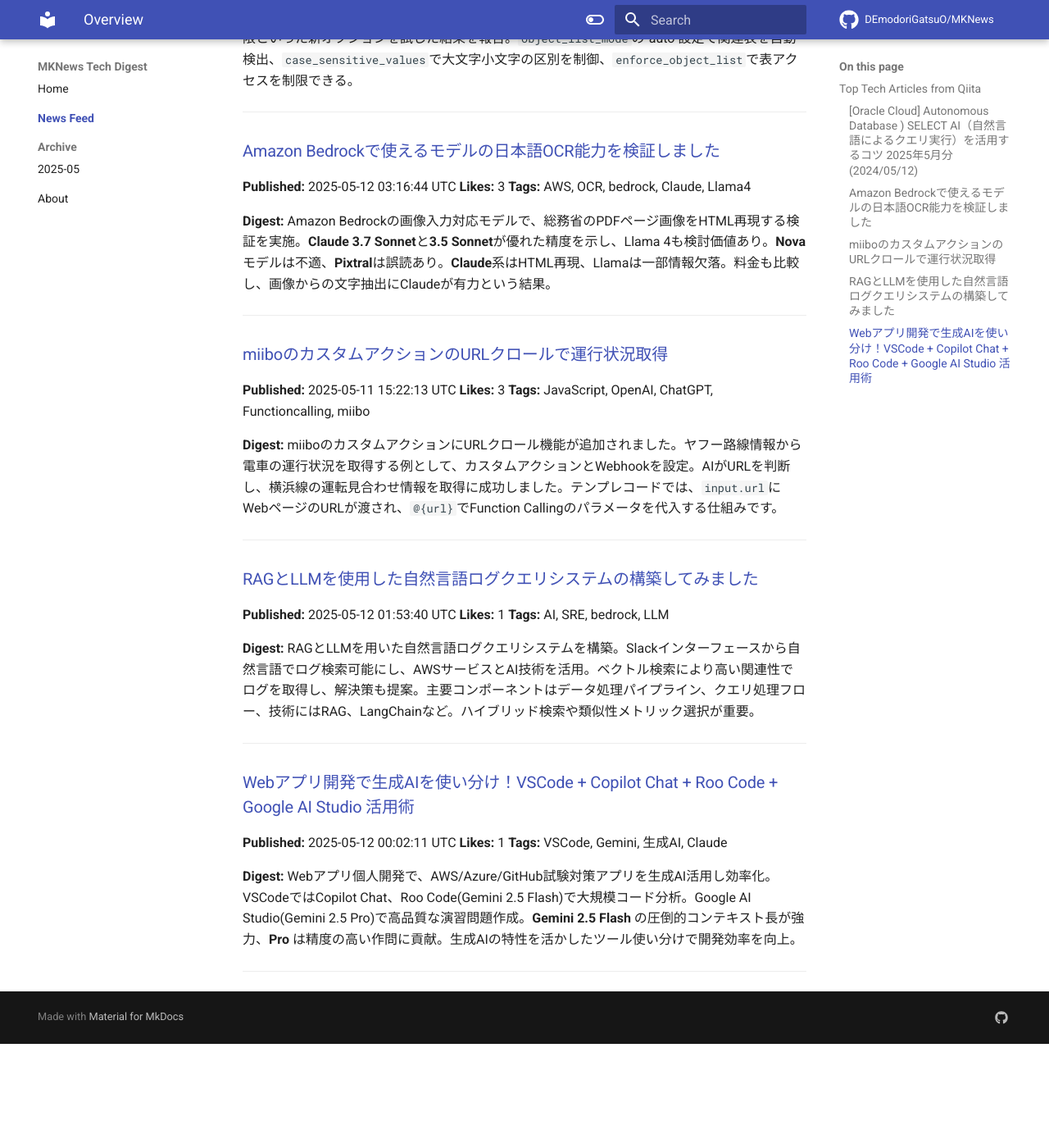
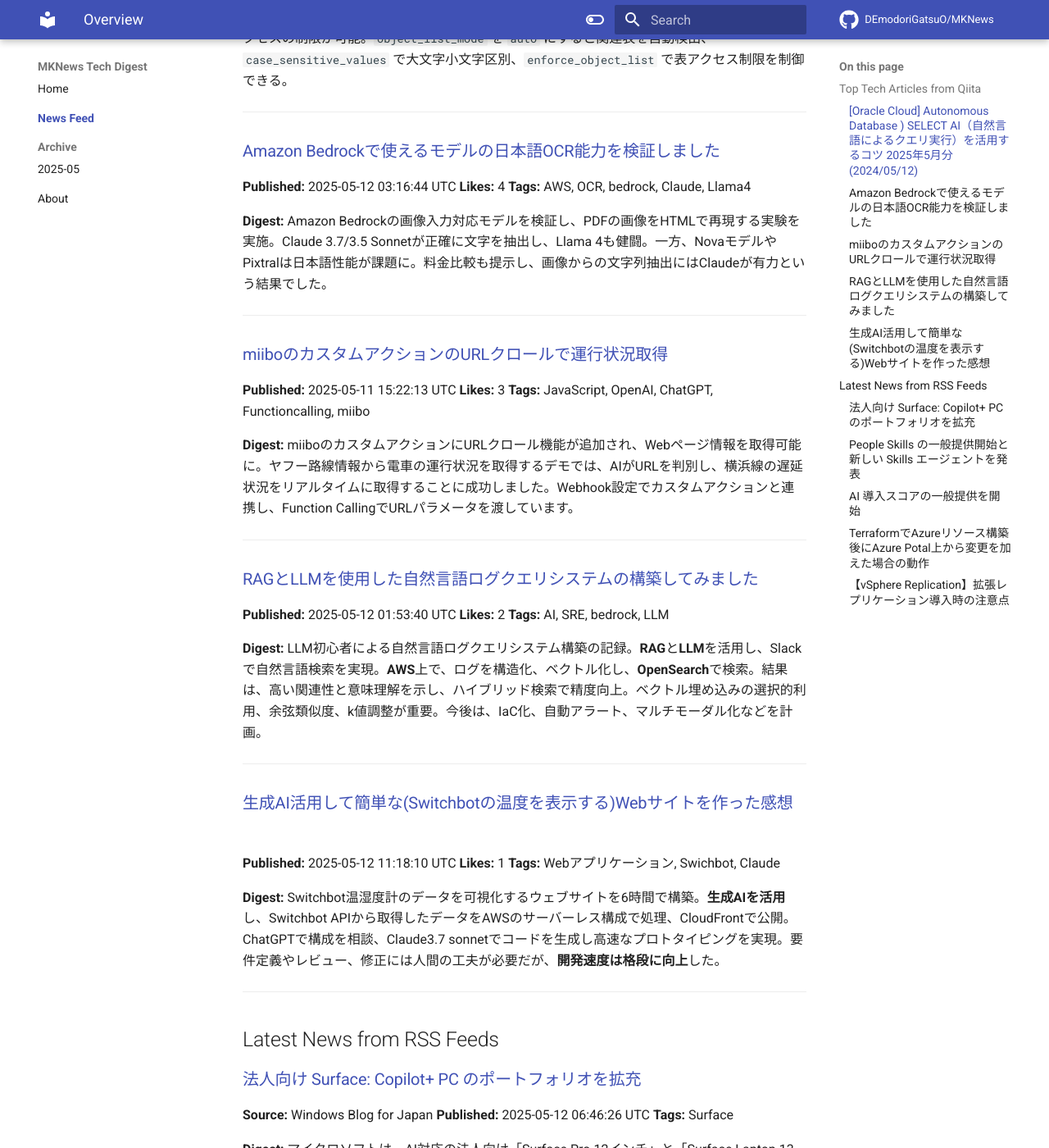
Before and after one commit to DEmodoriGatsuO/MKNews, an MkDocs documentation site: the page built from docs/news/index.md, in a window 1280 px wide and 1400 px high, scrolled down 365 px. Shown: the whole window at 82% size. Built offline with MkDocs 1.6.1 and Material for MkDocs 9.7.7, drawn with Linux system fonts in a browser that asks for light colours; comment, search, counter and statistics services are not loaded; before the commit the page ends 1638 px from its top, so only the background shows below that; some of the changed text lies outside the part shown.

Commit message:
Automated AI Tech Digest - 2025-05-12

```diff
--- a/docs/news/index.md
+++ b/docs/news/index.md
@@ -10,17 +10,17 @@
 **Tags:** oci, autonomous_database, GenerativeAI
 
 **Digest:**
-Oracle CloudのAutonomous Databaseにおける自然言語クエリ実行(SELECT AI)のAIプロファイル作成で、特定のスキーマの表全体、関連表の自動検出、大/小文字区別、表アクセス制限といった新オプションを試した結果を報告。`object_list_mode`の"auto"設定で関連表を自動検出、`case_sensitive_values`で大文字小文字の区別を制御、`enforce_object_list`で表アクセスを制限できる。
+Oracle Cloud Autonomous DatabaseのSELECT AIで、AIプロファイル作成時の新オプションを試した。特定スキーマの表全体を対象、関連表の自動検出、大/小文字区別の設定、表アクセスの制限が可能。`object_list_mode` を `auto` にすると関連表を自動検出、`case_sensitive_values` で大文字小文字区別、`enforce_object_list` で表アクセス制限を制御できる。
 
 ---
 
 ### [Amazon Bedrockで使えるモデルの日本語OCR能力を検証しました](https://qiita.com/moritalous/items/32df8f8872fb08fd8995)
 **Published:** 2025-05-12 03:16:44 UTC
-**Likes:** 3
+**Likes:** 4
 **Tags:** AWS, OCR, bedrock, Claude, Llama4
 
 **Digest:**
-Amazon Bedrockの画像入力対応モデルで、総務省のPDFページ画像をHTML再現する検証を実施。**Claude 3.7 Sonnet**と**3.5 Sonnet**が優れた精度を示し、Llama 4も検討価値あり。**Nova**モデルは不適、**Pixtral**は誤読あり。**Claude**系はHTML再現、Llamaは一部情報欠落。料金も比較し、画像からの文字抽出にClaudeが有力という結果。
+Amazon Bedrockの画像入力対応モデルを検証し、PDFの画像をHTMLで再現する実験を実施。Claude 3.7/3.5 Sonnetが正確に文字を抽出し、Llama 4も健闘。一方、NovaモデルやPixtralは日本語性能が課題に。料金比較も提示し、画像からの文字列抽出にはClaudeが有力という結果でした。
 
 ---
 
@@ -30,26 +30,79 @@
 **Tags:** JavaScript, OpenAI, ChatGPT, Functioncalling, miibo
 
 **Digest:**
-miiboのカスタムアクションにURLクロール機能が追加されました。ヤフー路線情報から電車の運行状況を取得する例として、カスタムアクションとWebhookを設定。AIがURLを判断し、横浜線の運転見合わせ情報を取得に成功しました。テンプレコードでは、`input.url`にWebページのURLが渡され、`@{url}`でFunction Callingのパラメータを代入する仕組みです。
+miiboのカスタムアクションにURLクロール機能が追加され、Webページ情報を取得可能に。ヤフー路線情報から電車の運行状況を取得するデモでは、AIがURLを判別し、横浜線の遅延状況をリアルタイムに取得することに成功しました。Webhook設定でカスタムアクションと連携し、Function CallingでURLパラメータを渡しています。
 
 ---
 
 ### [RAGとLLMを使用した自然言語ログクエリシステムの構築してみました ](https://qiita.com/phandinhloccb/items/3368c44c68999e64f736)
 **Published:** 2025-05-12 01:53:40 UTC
-**Likes:** 1
+**Likes:** 2
 **Tags:** AI, SRE, bedrock, LLM
 
 **Digest:**
-RAGとLLMを用いた自然言語ログクエリシステムを構築。Slackインターフェースから自然言語でログ検索可能にし、AWSサービスとAI技術を活用。ベクトル検索により高い関連性でログを取得し、解決策も提案。主要コンポーネントはデータ処理パイプライン、クエリ処理フロー、技術にはRAG、LangChainなど。ハイブリッド検索や類似性メトリック選択が重要。
+LLM初心者による自然言語ログクエリシステム構築の記録。**RAG**と**LLM**を活用し、Slackで自然言語検索を実現。**AWS**上で、ログを構造化、ベクトル化し、**OpenSearch**で検索。結果は、高い関連性と意味理解を示し、ハイブリッド検索で精度向上。ベクトル埋め込みの選択的利用、余弦類似度、k値調整が重要。今後は、IaC化、自動アラート、マルチモーダル化などを計画。
 
 ---
 
-### [Webアプリ開発で生成AIを使い分け！VSCode + Copilot Chat + Roo Code + Google AI Studio 活用術](https://qiita.com/uk714/items/deb604c1e78eb24d885d)
-**Published:** 2025-05-12 00:02:11 UTC
+### [生成AI活用して簡単な(Switchbotの温度を表示する)Webサイトを作った感想](https://qiita.com/t2murata/items/e0dc014e4c2a13f9406c)
+**Published:** 2025-05-12 11:18:10 UTC
 **Likes:** 1
-**Tags:** VSCode, Gemini, 生成AI, Claude
+**Tags:** Webアプリケーション, Swichbot, Claude
 
 **Digest:**
-Webアプリ個人開発で、AWS/Azure/GitHub試験対策アプリを生成AI活用し効率化。VSCodeではCopilot Chat、Roo Code(Gemini 2.5 Flash)で大規模コード分析。Google AI Studio(Gemini 2.5 Pro)で高品質な演習問題作成。**Gemini 2.5 Flash** の圧倒的コンテキスト長が強力、**Pro** は精度の高い作問に貢献。生成AIの特性を活かしたツール使い分けで開発効率を向上。
+Switchbot温湿度計のデータを可視化するウェブサイトを6時間で構築。**生成AIを活用**し、Switchbot APIから取得したデータをAWSのサーバーレス構成で処理、CloudFrontで公開。ChatGPTで構成を相談、Claude3.7 sonnetでコードを生成し高速なプロトタイピングを実現。要件定義やレビュー、修正には人間の工夫が必要だが、**開発速度は格段に向上**した。
 
 ---
+
+## Latest News from RSS Feeds
+
+
+### [法人向け Surface: Copilot+ PC のポートフォリオを拡充](https://blogs.windows.com/japan/2025/05/12/expanding-the-surface-for-business-copilot-pc-portfolio/)
+**Source:** Windows Blog for Japan
+**Published:** 2025-05-12 06:46:26 UTC
+**Tags:** Surface
+
+**Digest:**
+マイクロソフトは、AI対応の法人向け「Surface Pro 12インチ」と「Surface Laptop 13インチ」を発表。Snapdragon X Plusプロセッサ搭載で、高いパフォーマンスと最大23時間のバッテリー駆動を実現。セキュリティを重視し、Windows HelloやMicrosoft Plutonを搭載。Copilot+ PCで、AIを活用した効率的な業務を支援。7月22日発売予定。
+
+---
+
+### [People Skills の一般提供開始と新しい Skills エージェントを発表](https://blogs.windows.com/japan/2025/05/12/announcing-people-skills-general-availability-and-new-skills-agent/)
+**Source:** Windows Blog for Japan
+**Published:** 2025-05-12 00:52:44 UTC
+**Tags:** Copilot, Viva Insights
+
+**Digest:**
+マイクロソフトは、**People Skills** の一般提供を開始。これは、Microsoft 365 Copilot や Viva に統合され、従業員のスキルを AI で推論・可視化する新機能です。2025 年 5 月に Copilot と Viva 向け、同年 6 月に Skills エージェントが提供開始予定。リーダーは人材を見つけ、従業員は自己成長に役立てられます。プライバシー保護も重視され、スキル分類やサードパーティ統合も可能。
+
+---
+
+### [AI 導入スコアの一般提供を開始](https://blogs.windows.com/japan/2025/05/12/announcing-general-availability-of-ai-adoption-score/)
+**Source:** Windows Blog for Japan
+**Published:** 2025-05-12 00:52:36 UTC
+**Tags:** Copilot
+
+**Digest:**
+マイクロソフトが、Microsoft 365 Copilot の導入状況を評価する「AI 導入スコア」の一般提供を開始。組織内でのCopilot利用状況を評価し、類似組織との比較が可能。週3日以上Copilot利用でスコア100を目指す。機能別利用状況や組織メッセージによる導入促進も可能。AI導入スコアレポートで、効果的な活用を支援します。
+
+---
+
+### [TerraformでAzureリソース構築後にAzure Potal上から変更を加えた場合の動作](https://blog.jbs.co.jp/entry/2025/05/12/140115)
+**Source:** JBS Blog
+**Published:** 2025-05-12 05:01:15 UTC
+**Tags:** Azure, Terraform
+
+**Digest:**
+TerraformでAzureリソースを構築後、状態はterraform.tfstateに保存されます。Azure PortalでTerraform管理のリソースを変更すると、Terraform再実行時に変更が上書きされ、Portalでの変更は失われます。Terraform管理のリソース変更は、定義ファイルに反映させ、terraform applyで適用し、クラウド...
+
+---
+
+### [【vSphere Replication】拡張レプリケーション導入時の注意点](https://blog.jbs.co.jp/entry/2025/05/12/102411)
+**Source:** JBS Blog
+**Published:** 2025-05-12 01:24:11 UTC
+**Tags:** VMware, vSphere, vSphere Replication, Disaster Recovery
+
+**Digest:**
+vSphere Replicationの拡張レプリケーションに関する記事のダイジェストです。従来のレプリケーションとの比較に加え、導入時に発生しうる問題点について解説しています。仮想マシンの保護、災害対策（BCDR）の実現に向けた、検討ポイントが示唆されている内容です。
+
+---
```
